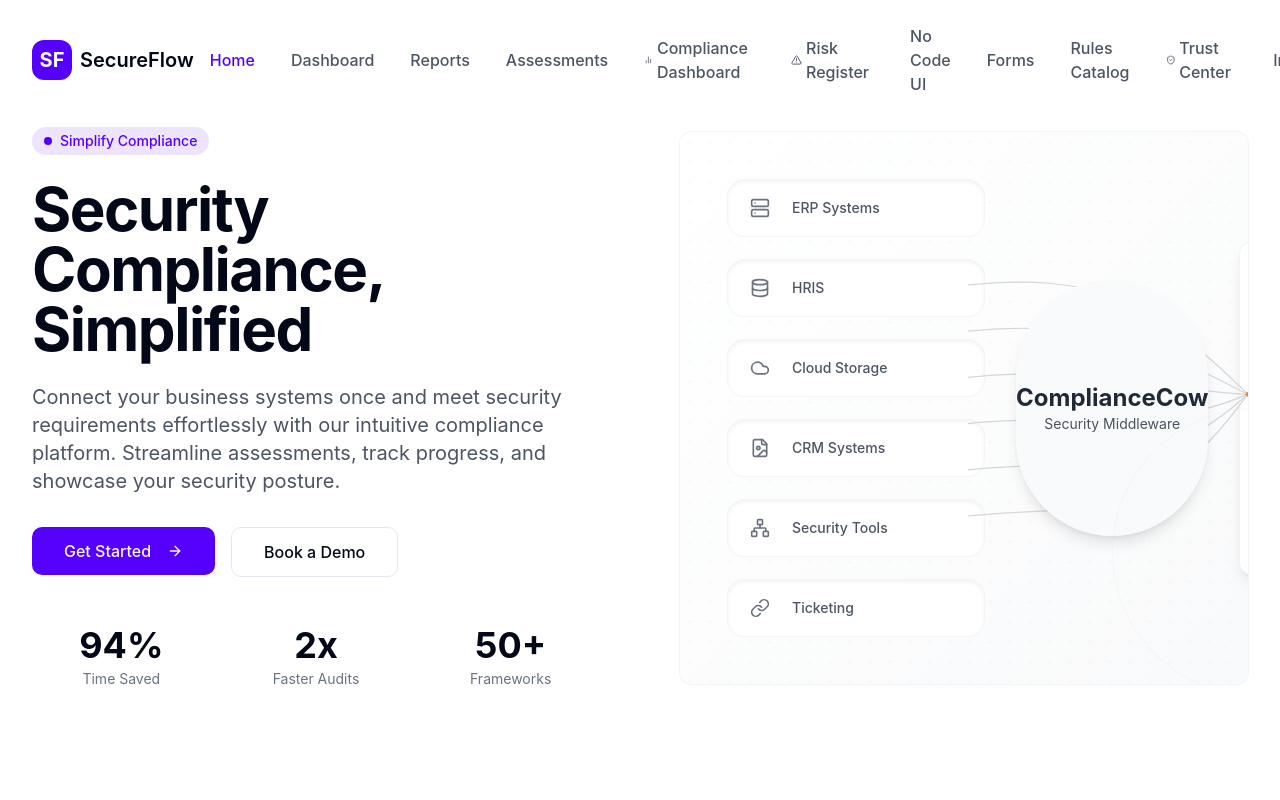
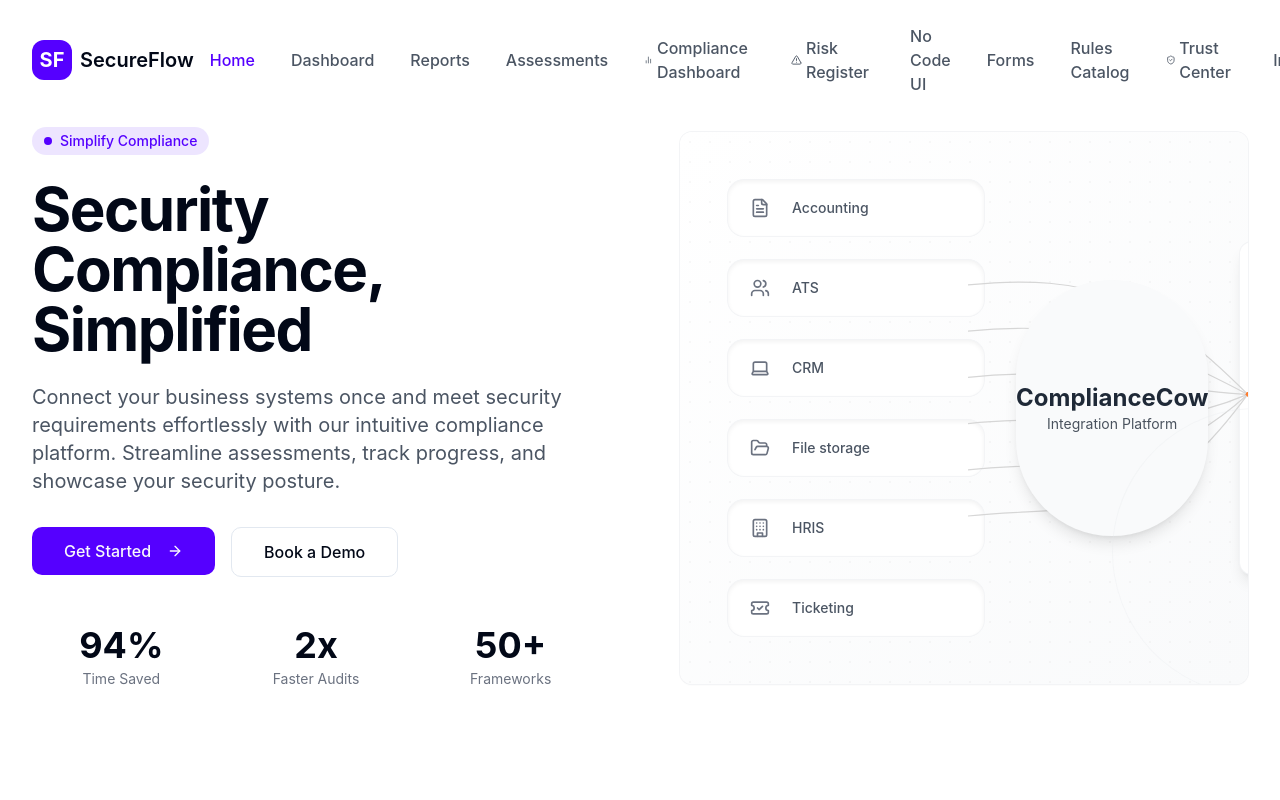
Before and after one commit to thecoder0070/secureflow-toolkit, a React (Vite) app: page / in a window 1280 px wide. Shown: the top 800 px of the page. Built offline with nearby package versions, Linux system fonts and the light colour scheme.

Commit message:
feat: Add Systems Integration Animation component
Adds a new React component that renders an animated systems integration graphic, styled with Tailwind CSS. The component includes pill cards, connecting lines, a central node, and a browser mockup, mirroring the Merge hero graphic.

```diff
--- a/src/components/SystemsIntegrationAnimation.tsx
+++ b/src/components/SystemsIntegrationAnimation.tsx
@@ -1,45 +1,44 @@
 
 import React from 'react';
 import { motion } from 'framer-motion';
-import { Server, Database, Cloud, FileImage, Network, Link } from 'lucide-react';
+import { LucideIcon, FileText, Users, Laptop, FolderOpen, Building, TicketCheck } from 'lucide-react';
 
-// Define categories with icons similar to Merge's design
-const categories = [
+// Define categories with icons
+interface Category {
+  label: string;
+  icon: LucideIcon;
+}
+
+const categories: Category[] = [
   {
-    label: "ERP Systems",
-    icon: <Server className="w-5 h-5 text-gray-500" />,
-    color: "bg-white" // Using white background for all pills
+    label: "Accounting",
+    icon: FileText
+  },
+  {
+    label: "ATS",
+    icon: Users
+  },
+  {
+    label: "CRM",
+    icon: Laptop
+  },
+  {
+    label: "File storage",
+    icon: FolderOpen
   },
   {
     label: "HRIS",
-    icon: <Database className="w-5 h-5 text-gray-500" />,
-    color: "bg-white"
-  },
-  {
-    label: "Cloud Storage",
-    icon: <Cloud className="w-5 h-5 text-gray-500" />,
-    color: "bg-white"
-  },
-  {
-    label: "CRM Systems",
-    icon: <FileImage className="w-5 h-5 text-gray-500" />,
-    color: "bg-white"
-  },
-  {
-    label: "Security Tools",
-    icon: <Network className="w-5 h-5 text-gray-500" />,
-    color: "bg-white"
+    icon: Building
   },
   {
     label: "Ticketing",
-    icon: <Link className="w-5 h-5 text-gray-500" />,
-    color: "bg-white"
+    icon: TicketCheck
   },
 ];
 
 const SystemsIntegrationAnimation = () => {
   return (
-    <div className="relative w-full min-h-[500px] overflow-hidden rounded-lg bg-gradient-to-br from-white to-gray-50 p-8 md:p-12 shadow-sm ring-1 ring-gray-100">
+    <div className="relative w-full overflow-hidden rounded-lg bg-gradient-to-br from-white to-gray-50 p-8 md:p-12 shadow-sm ring-1 ring-gray-100">
       {/* Diagonal line pattern for texture (very subtle) */}
       <div className="absolute inset-0 bg-[radial-gradient(#222_1px,transparent_1px)] [background-size:20px_20px] opacity-[0.03]"></div>
 
@@ -55,7 +54,7 @@ const SystemsIntegrationAnimation = () => {
               className="flex h-14 w-64 items-center justify-start space-x-4 rounded-2xl bg-white px-4 shadow-inner ring-1 ring-gray-100"
             >
               <div className="flex items-center justify-center w-8 h-8">
-                {category.icon}
+                <category.icon className="w-5 h-5 text-gray-500" />
               </div>
               <span className="text-sm font-medium text-gray-600">{category.label}</span>
             </motion.div>
@@ -68,7 +67,7 @@ const SystemsIntegrationAnimation = () => {
           className="pointer-events-none absolute left-56 md:left-60 top-8 h-[80%] w-auto hidden md:block"
         >
           {categories.map((_, i) => {
-            // Crude spline control points matching Merge design
+            // Spline control points for smooth Bézier curves
             const y = 120 + i * 76;
             return (
               <React.Fragment key={i}>
@@ -105,7 +104,7 @@ const SystemsIntegrationAnimation = () => {
         >
           <div className="text-gray-800 text-center">
             <div className="font-bold text-2xl">ComplianceCow</div>
-            <div className="text-sm opacity-80">Security Middleware</div>
+            <div className="text-sm opacity-80">Integration Platform</div>
           </div>
 
           {/* Orbital rings (subtle decoration) */}
```
